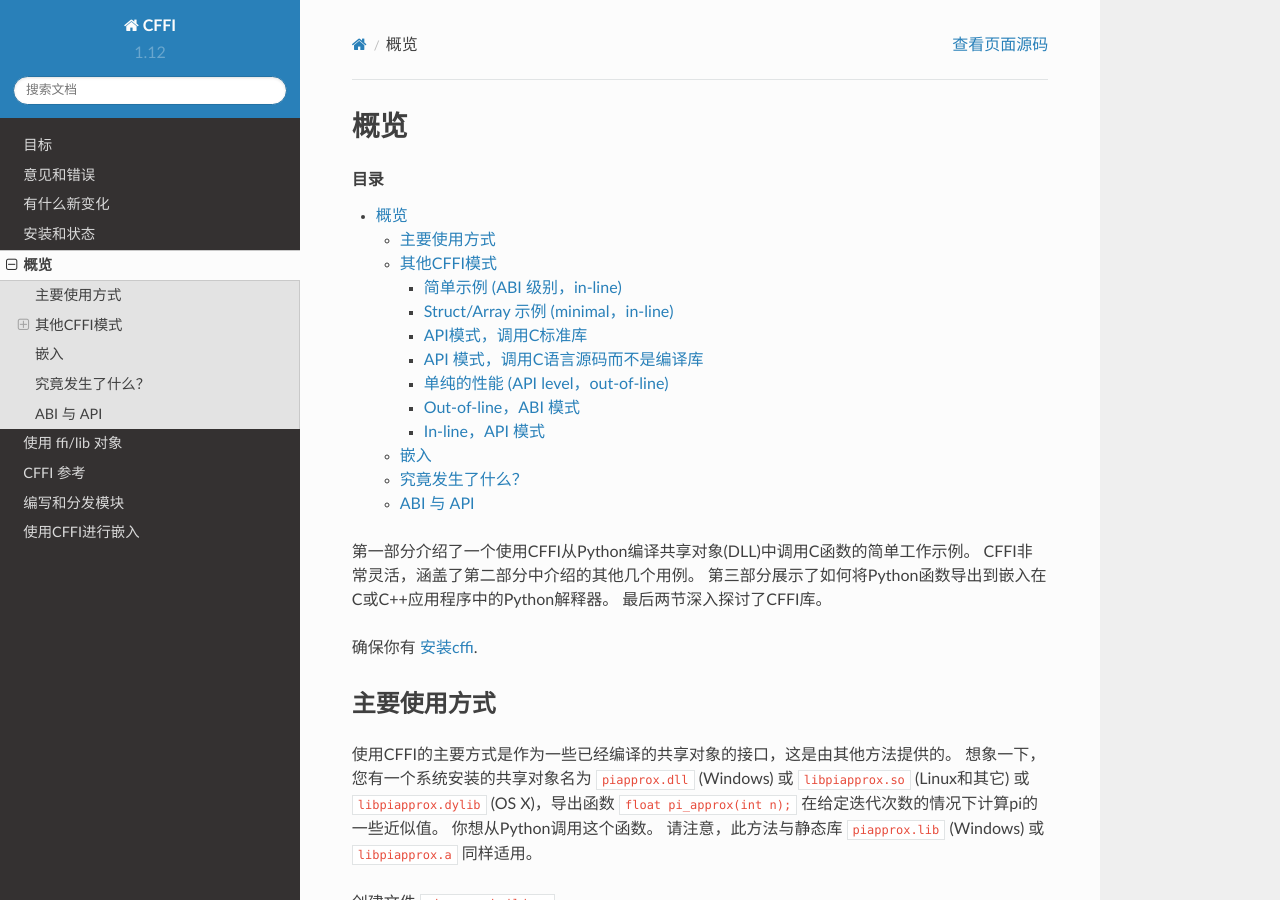
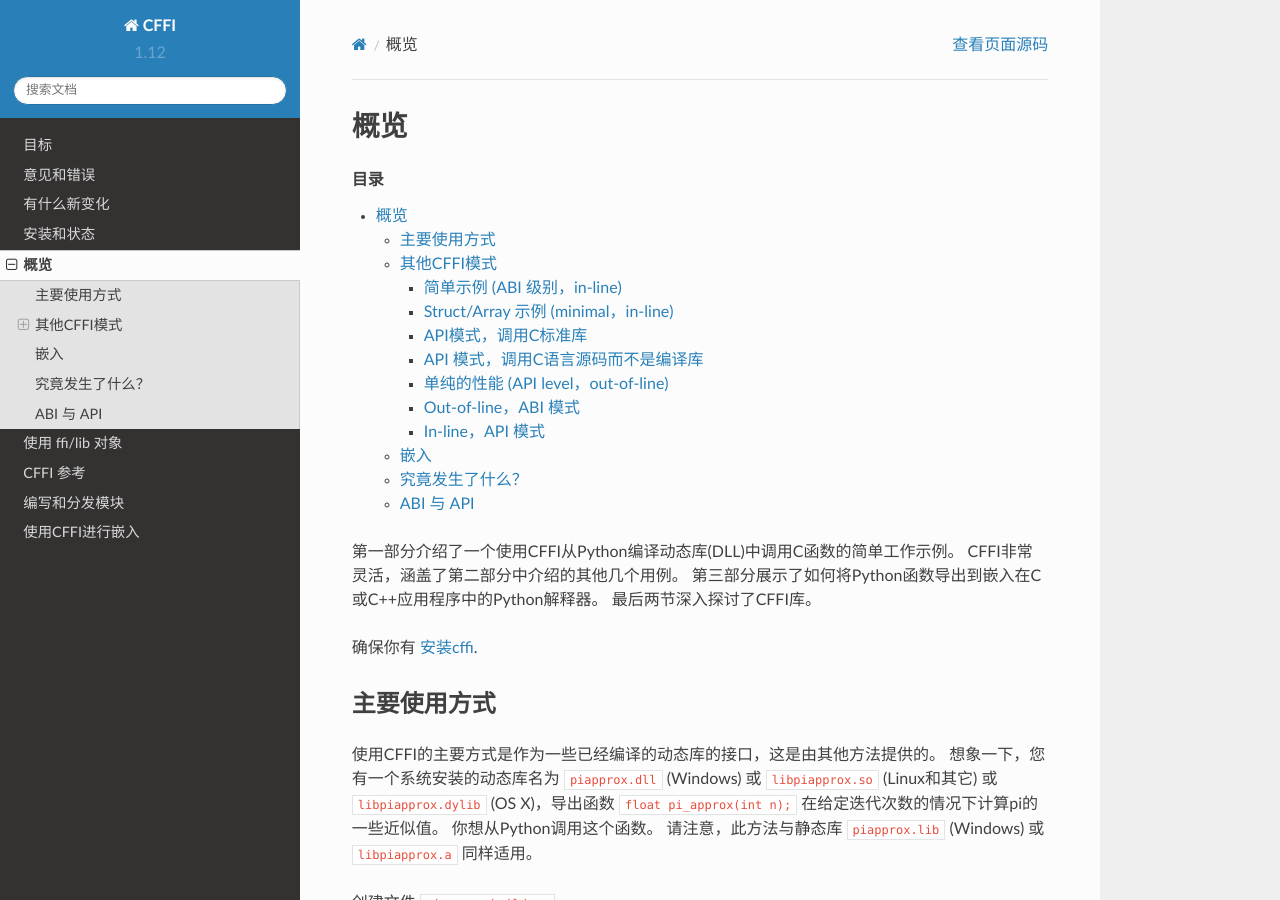
Before and after one commit to JairoGuo/CFFI-Docs-ZH-CN, a Sphinx documentation site: the page built from doc/source/overview.rst, in a window 1280 px wide and 900 px high. Built offline with Sphinx 7.4.7 and the Read the Docs theme 2.0.0, drawn with Linux system fonts in a browser that asks for light colours.

Commit message:
Update overview.rst

```diff
--- a/doc/source/overview.rst
+++ b/doc/source/overview.rst
@@ -5,7 +5,7 @@
 .. contents::
 
 
-第一部分介绍了一个使用CFFI从Python编译共享对象(DLL)中调用C函数的简单工作示例。 CFFI非常灵活，涵盖了第二部分中介绍的其他几个用例。 第三部分展示了如何将Python函数导出到嵌入在C或C++应用程序中的Python解释器。 最后两节深入探讨了CFFI库。
+第一部分介绍了一个使用CFFI从Python编译动态库(DLL)中调用C函数的简单工作示例。 CFFI非常灵活，涵盖了第二部分中介绍的其他几个用例。 第三部分展示了如何将Python函数导出到嵌入在C或C++应用程序中的Python解释器。 最后两节深入探讨了CFFI库。
 
 确保你有 `安装cffi`__.
 
@@ -18,7 +18,7 @@
 主要使用方式
 ------------------
 
-使用CFFI的主要方式是作为一些已经编译的共享对象的接口，这是由其他方法提供的。  想象一下，您有一个系统安装的共享对象名为 ``piapprox.dll`` (Windows) 或
+使用CFFI的主要方式是作为一些已经编译的动态库的接口，这是由其他方法提供的。  想象一下，您有一个系统安装的动态库名为 ``piapprox.dll`` (Windows) 或
 ``libpiapprox.so`` (Linux和其它) 或 ``libpiapprox.dylib`` (OS X)，导出函数 ``float pi_approx(int n);`` 在给定迭代次数的情况下计算pi的一些近似值。 你想从Python调用这个函数。 请注意，此方法与静态库 ``piapprox.lib`` (Windows) 或 ``libpiapprox.a`` 同样适用。
 
 创建文件 ``piapprox_build.py``:
```
